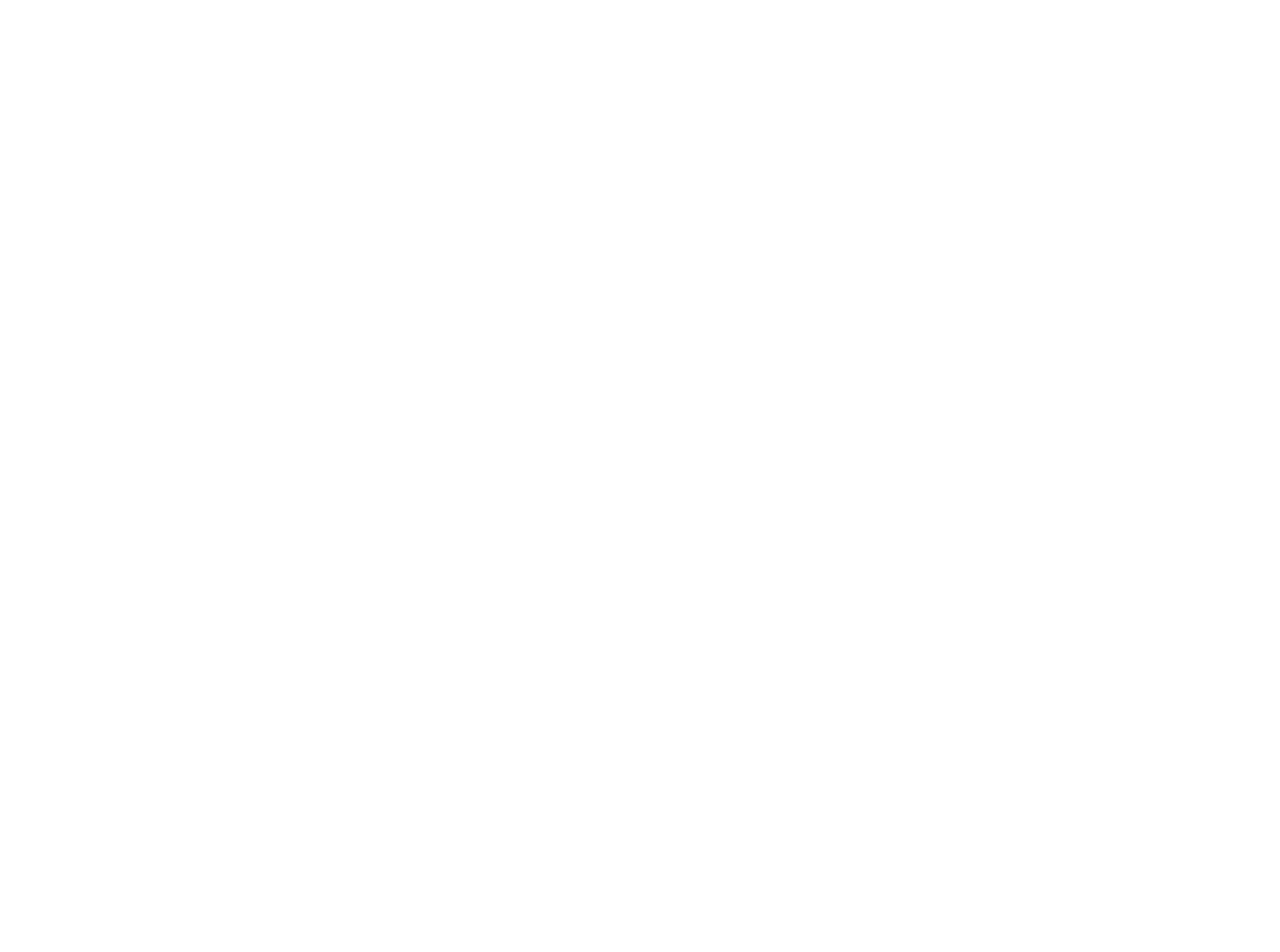
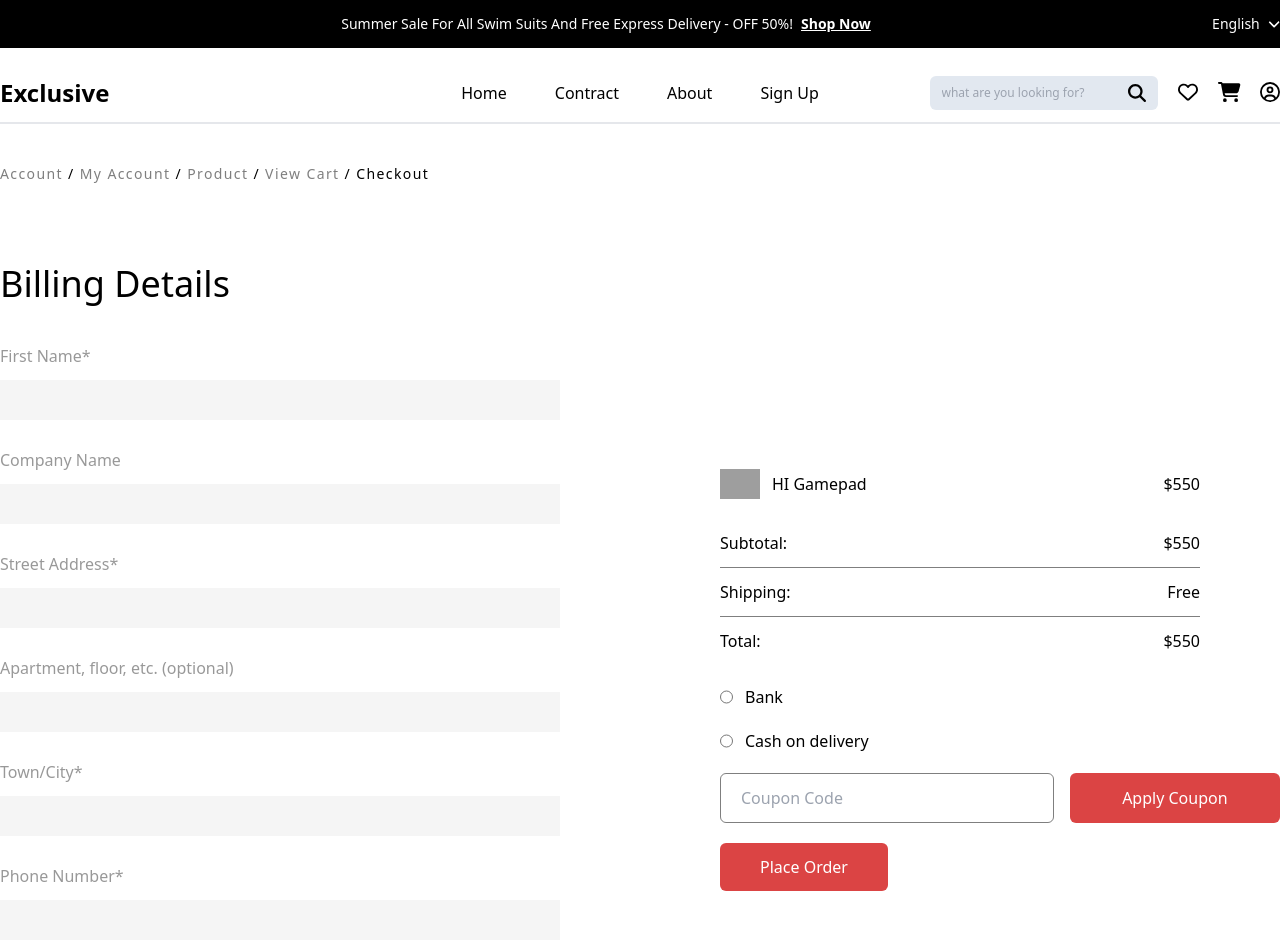
Before and after one commit to MAditP11/ecommerce-exclusive-web, a React (Vite) app: page /checkout in a window 1280 px wide. Before the commit this address had no page. Shown: the top 952 px of the page. Before the commit the page ends 800 px from the top, so only its background shows below. Built offline with nearby package versions, Linux system fonts and the light colour scheme; grey boxes are pictures that could not be loaded.

Commit message:
Adding Checkout Page

```diff
--- a/src/App.jsx
+++ b/src/App.jsx
@@ -5,6 +5,7 @@
 import Login from "./pages/login";
 import Whislist from "./pages/whislist";
 import Cart from "./pages/cart";
+import Checkout from "./pages/checkout";
 
 export default function App() {
   return (
@@ -15,6 +16,7 @@
         <Route path="/login" element={<Login />} />
         <Route path="/whislist" element={<Whislist />} />
         <Route path="/cart" element={<Cart />} />
+        <Route path="/checkout" element={<Checkout />} />
       </Routes>
     </Router>
   );
--- /dev/null
+++ b/src/components/formCheckout.jsx
@@ -0,0 +1,20 @@
+export default function FormCheckout({ label, type, name }) {
+  return (
+    <form action="" className="flex flex-col gap-7">
+      <div className="container gap-3 flex flex-col">
+        <label
+          className="text-base font-normal opacity-40 text-black"
+          htmlFor={name}
+        >
+          {label}
+        </label>
+        <input
+          className="focus:outline-none bg-[#F5F5F5] py-2 px-3 text-base font-medium"
+          type={type}
+          id={name}
+          name={name}
+        />
+      </div>
+    </form>
+  );
+}
--- a/src/pages/cart.jsx
+++ b/src/pages/cart.jsx
@@ -4,7 +4,6 @@
 
 import product from "../assets/product.png";
 import { FontAwesomeIcon } from "@fortawesome/react-fontawesome";
-import { faAngleDown, faAngleUp } from "@fortawesome/free-solid-svg-icons";
 
 export default function Cart() {
   const [value, setValue] = useState("1");
--- /dev/null
+++ b/src/pages/checkout.jsx
@@ -0,0 +1,196 @@
+import Advise from "../components/advise";
+import Header from "../components/header";
+import { useState, useRef } from "react";
+
+import product from "../assets/product.png";
+import { FontAwesomeIcon } from "@fortawesome/react-fontawesome";
+import FormCheckout from "../components/formCheckout";
+
+export default function Checkout() {
+  const [value, setValue] = useState("1");
+  const [price, setPrice] = useState(550);
+  const inputRef = useRef(null);
+
+  const handleFocus = () => {
+    if (inputRef.current) {
+      inputRef.current.select();
+    }
+  };
+
+  const changeValue = (e) => {
+    const newValue = e.target.value;
+
+    if (newValue.length < 3) {
+      if (value === "" || Number(newValue) === 0 || Number(value) < 0) {
+        setValue(1);
+      } else {
+        setValue(newValue);
+      }
+    }
+    console.log(value);
+  };
+
+  const blurValue = () => {
+    if (value === "" || Number(value) === 0 || Number(value) < 0) {
+      setValue(1);
+    }
+  };
+
+  return (
+    <div className="">
+      {/*  */}
+      <Advise />
+
+      {/*  */}
+      <Header />
+
+      {/*  */}
+      <div className="container mx-auto flex flex-col gap-20 py-10">
+        <div className="flex">
+          <p className="text-sm font-normal tracking-widest">
+            <a className="opacity-50" href="">
+              Account
+            </a>{" "}
+            /{" "}
+            <a className="opacity-50" href="">
+              My Account
+            </a>{" "}
+            /{" "}
+            <a className="opacity-50" href="">
+              Product
+            </a>{" "}
+            /{" "}
+            <a className="opacity-50" href="">
+              View Cart
+            </a>{" "}
+            / <a href="">Checkout</a>
+          </p>
+        </div>
+        {/*  */}
+
+        <div className="container flex flex-row gap-40">
+          {/*  */}
+          <div className="container flex flex-col gap-10">
+            <h2 className="text-4xl font-medium">Billing Details</h2>
+
+            <div className="container flex flex-col gap-7">
+              <FormCheckout
+                label={"First Name*"}
+                type={"text"}
+                name={"fname"}
+              />
+              <FormCheckout
+                label={"Company Name"}
+                type={"text"}
+                name={"fcompany"}
+              />
+              <FormCheckout
+                label={"Street Address*"}
+                type={"text"}
+                name={"fstreet"}
+              />
+              <FormCheckout
+                label={"Apartment, floor, etc. (optional)"}
+                type={"text"}
+                name={"fplace"}
+              />
+              <FormCheckout label={"Town/City*"} type={"text"} name={"fcity"} />
+              <FormCheckout
+                label={"Phone Number*"}
+                type={"tel"}
+                name={"fphone"}
+              />
+              <FormCheckout
+                label={"Email Address*"}
+                type={"email"}
+                name={"femail"}
+              />
+
+              <div className="container flex flex-row gap-2">
+                <input type="checkbox" />
+                <p className="text-base font-normal">
+                  Save this information for faster check-out next time
+                </p>
+              </div>
+            </div>
+          </div>
+
+          {/*  */}
+          <div className="container flex flex-col gap-5 justify-center">
+            {/*  */}
+            <div className="container flex flex-row pr-20">
+              <div className="container flex flex-row gap-3 items-center">
+                <img className="w-10" src={product} alt="" />
+                <p className="text-base font-normal">HI Gamepad</p>
+              </div>
+              <div className="container flex justify-end items-center">
+                <p className="text-base font-normal">${price * value}</p>
+              </div>
+            </div>
+
+            {/*  */}
+            <div className="container flex flex-col pr-20">
+              <div className="container flex flex-row justify-between py-3 border-black border-b-[1px] border-opacity-50">
+                <p className="text-base font-normal">Subtotal:</p>
+                <p className="text-base font-normal">${price * value}</p>
+              </div>
+              <div className="container flex flex-row justify-between py-3 border-black border-b-[1px] border-opacity-50">
+                <p className="text-base font-normal">Shipping:</p>
+                <p className="text-base font-normal">Free</p>
+              </div>
+              <div className="container flex flex-row justify-between py-3 ">
+                <p className="text-base font-normal">Total:</p>
+                <p className="text-base font-normal">${price * value}</p>
+              </div>
+            </div>
+
+            {/*  */}
+            <div className="container flex flex-col gap-5">
+              {/*  */}
+              <form className="flex flex-col gap-5" action="">
+                <div className="flex flex-row gap-3">
+                  <input
+                    type="radio"
+                    id="bank"
+                    name="fav_payment"
+                    value="Bank"
+                  />
+                  <label for="html">Bank</label>
+                </div>
+
+                <div className="flex flex-row gap-3">
+                  <input
+                    type="radio"
+                    id="cod"
+                    name="fav_payment"
+                    value="Cash on delivery"
+                  />
+                  <label for="javascript">Cash on delivery</label>
+                </div>
+              </form>
+              {/*  */}
+              <div className="container flex flex-row gap-4">
+                <div className="container px-5 py-3 border-[1px] border-opacity-50 border-black rounded-md">
+                  <input
+                    className="focus:outline-none text-base font-normal"
+                    placeholder="Coupon Code"
+                    type="text"
+                  />
+                </div>
+                <button className="container w-2/3 flex justify-center items-center text-white text-base font-medium bg-[#DB4444] rounded-md">
+                  Apply Coupon
+                </button>
+              </div>
+            </div>
+            {/*  */}
+            <div className="container flex justify-start">
+              <button className="px-10 py-3 flex justify-center text-white text-base font-medium bg-[#DB4444] rounded-md">
+                Place Order
+              </button>
+            </div>
+          </div>
+        </div>
+      </div>
+    </div>
+  );
+}
```
